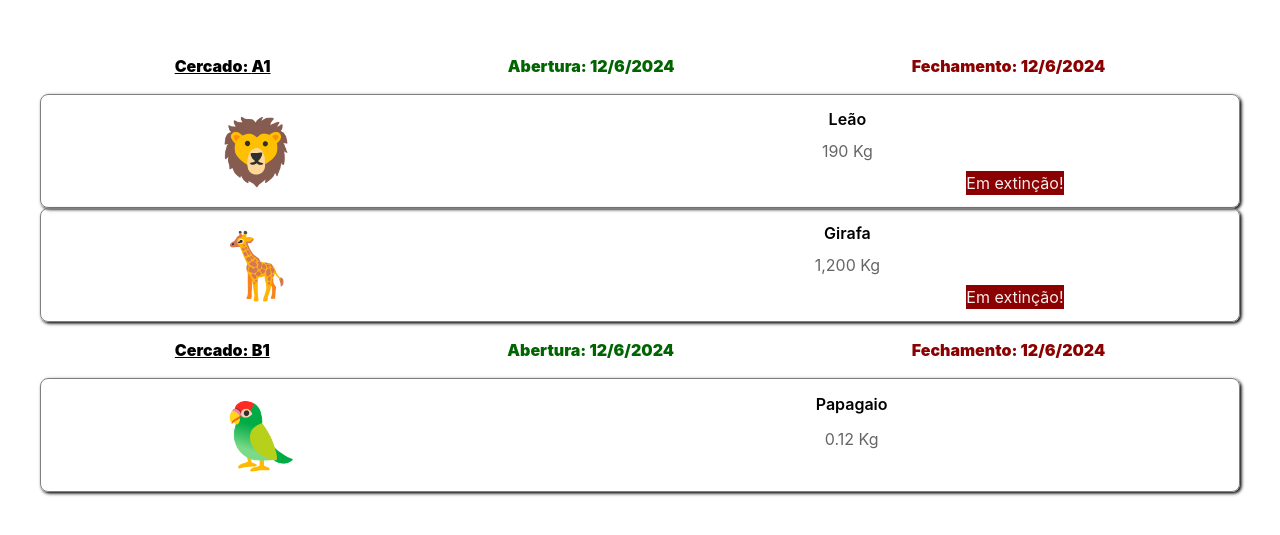
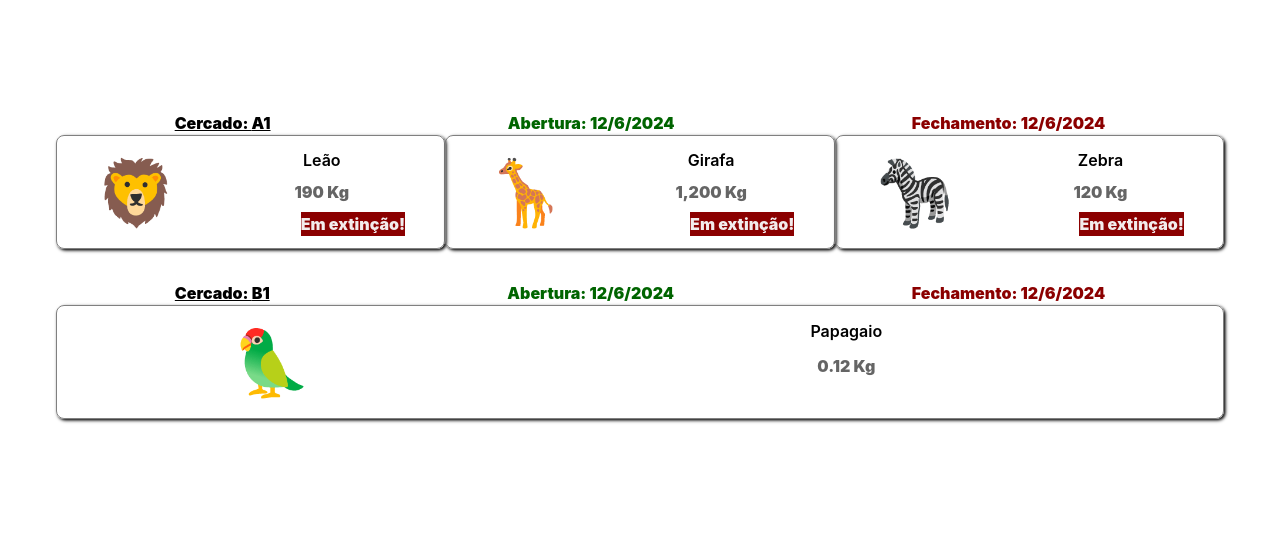
Before and after one commit to ufjf-dcc207/ufjf-dcc207-2024-3-a-atv03-Bressan48, a React (Vite) app: page / in a window 1280 px wide. Shown: the part 135-670 px from the top of the page. Built offline with nearby package versions, Linux system fonts and the light colour scheme.

Commit message:
adiciona filhos na exibicao

```diff
--- a/src/App.tsx
+++ b/src/App.tsx
@@ -5,13 +5,24 @@ import Exibicao from './Exibicao';
 
 function App() {
   return <div className='app'>
-    <Exibicao abertura={new Date("2024-12-06T08:00:00.00-03:00")}
-    fechamento={new Date("2024-12-06T12:00:00.00-03:00")} cercado = "A1"/>
-    <Animal icone='🦁' nome='Leão' peso={190} extincao/>
-    <Animal icone='🦒' nome='Girafa' peso={1200} extincao/>
-    <Exibicao abertura={new Date("2024-12-06T08:00:00.00-03:00")}
-    fechamento={new Date("2024-12-06T17:00:00.00-03:00")} cercado = "B1"/>
-    <Animal icone='🦜' nome='Papagaio' peso={0.120}/>
+
+    <Exibicao
+    abertura={new Date("2024-12-06T08:00:00.00-03:00")}
+    fechamento={new Date("2024-12-06T12:00:00.00-03:00")}
+    cercado = "A1"
+    >
+      <Animal icone='🦁' nome='Leão' peso={190} extincao/>
+      <Animal icone='🦒' nome='Girafa' peso={1200} extincao/>
+      <Animal icone='🦓' nome='Zebra' peso={120} extincao/>
+    </Exibicao>
+
+    <Exibicao
+    abertura={new Date("2024-12-06T08:00:00.00-03:00")}
+    fechamento={new Date("2024-12-06T17:00:00.00-03:00")}
+    cercado = "B1"
+    >
+      <Animal icone='🦜' nome='Papagaio' peso={0.12}/>
+    </Exibicao>
   </div>;
 }
 
--- a/src/Exibicao.css
+++ b/src/Exibicao.css
@@ -2,7 +2,10 @@
     font-weight: 900;
     padding: 1em;
     display: grid;
-    grid-template-areas: "local inicio fim";
+    grid-template-areas:
+        "local inicio fim"
+        "animais animais animais"
+    ;
 
     .inicio {
         color: darkgreen;
@@ -13,8 +16,16 @@
         color: darkred;
         grid-area: fim;
     }
-    .local{
+
+    .local {
         text-decoration: underline;
         grid-area: local;
     }
+
+    .animais {
+        grid-area: animais;
+        display: grid;
+        grid-template-columns: repeat(auto-fit, minmax(200px, 1fr));
+        grid-area: animais;
+    }
 }
--- a/src/Exibicao.tsx
+++ b/src/Exibicao.tsx
@@ -1,17 +1,21 @@
+
+import { ReactNode } from "react";
 import "./Exibicao.css";
 
 interface ExibicaoProps {
     abertura: Date;
     fechamento: Date;
     cercado: string;
+    children?: ReactNode;
 }
 
-export default function Exibicao ({abertura:inicio, fechamento:fim, cercado:local}:ExibicaoProps){
+export default function Exibicao ({abertura:inicio, fechamento:fim, cercado:local, children:animais}:ExibicaoProps){
     return (
     <div className='exibicao'>
         <div className="inicio">Abertura: {inicio.toLocaleDateString()}</div>
         <div className="fim">Fechamento: {fim.toLocaleDateString()}</div>
         <div className="local">Cercado: {local}</div>
+        <div className="animais">{animais}</div>
     </div>
     );
 }
```
